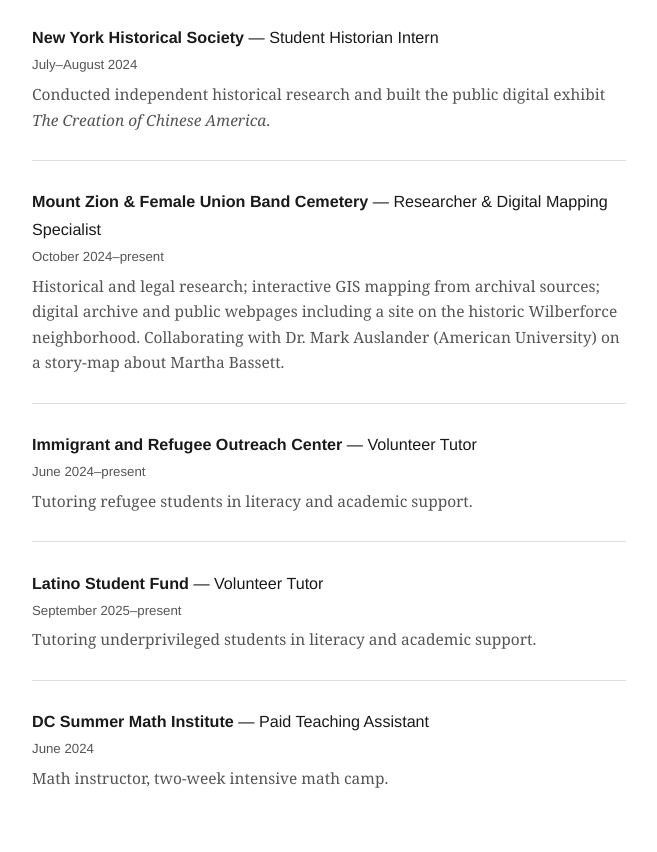
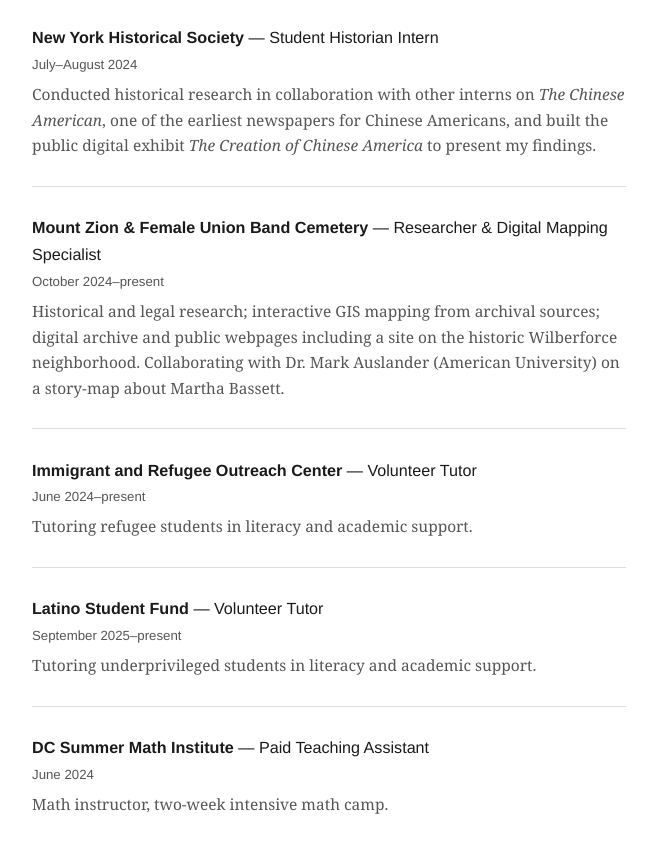
Before and after one commit to Louie-Merriam/Louie-Merriam.github.io, a plain HTML site: page about.html in a window 1280 px wide. Shown: the part 1607-2459 px from the top of the page, without its empty margins (440-1097 px from the left). Drawn offline with Linux system fonts and the light colour scheme.

Commit message:
Refine New York Historical Society description

```diff
--- a/about.html
+++ b/about.html
@@ -111,8 +111,10 @@
         </div>
         <div class="cv-when">July&ndash;August 2024</div>
         <div class="cv-detail">
-          Conducted independent historical research and built the public digital
-          exhibit <em>The Creation of Chinese America</em>.
+          Conducted historical research in collaboration with other interns on
+          <em>The Chinese American</em>, one of the earliest newspapers for
+          Chinese Americans, and built the public digital exhibit
+          <em>The Creation of Chinese America</em> to present my findings.
         </div>
       </div>
 
```
Also changed, not shown: projects.html (+4 -2 lines).
